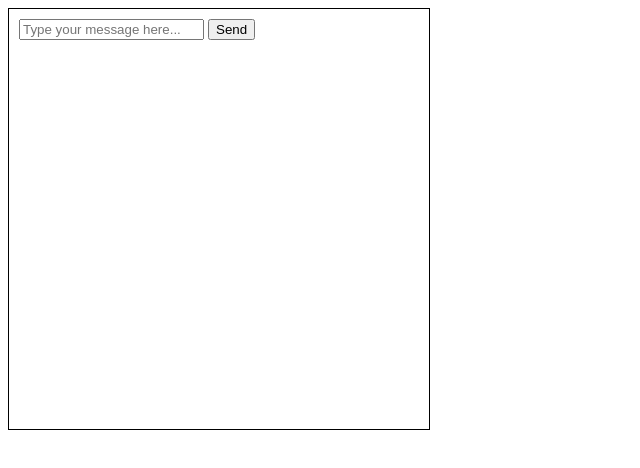
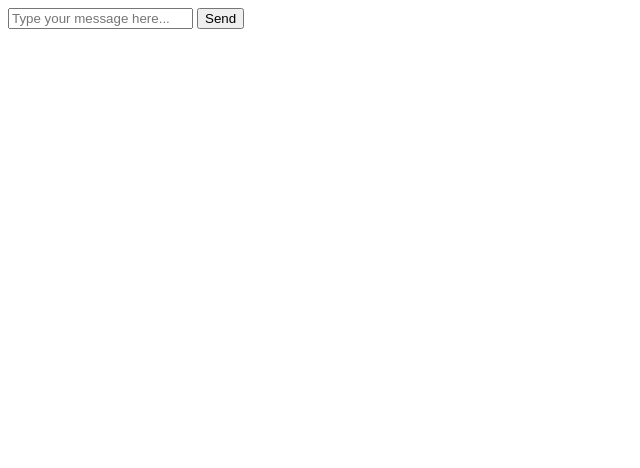
Before and after one commit to TahjaeDevX/Noss-E-Beta, a plain HTML site: page index.html in a window 1280 px wide. Shown: the whole page, without its empty margins (0-640 px from the left). Drawn offline with Linux system fonts and the light colour scheme.

Commit message:
removal of the scroll box

```diff
--- a/index.html
+++ b/index.html
@@ -5,7 +5,7 @@
     <link rel="stylesheet" href="style.css">
 </head>
 <body>
-	<div id="chatbox">
+	<div id="TosAI">
 	<input type="text" id="userinput" placeholder="Type your message here...">
 	<button onclick="send()">Send</button>
 	<script src="script.js"></script>
--- a/script.js
+++ b/script.js
@@ -15,7 +15,7 @@ function send() {
     var messageElement = document.createElement("p");
     messageElement.innerHTML = "<strong>You:</strong> " + message;
     var responseElement = document.createElement("p");
-    responseElement.innerHTML = "<strong>Chatbot:</strong> " + response;
+    responseElement.innerHTML = "<strong>TosAI:</strong> " + response;
     chatbox.appendChild(messageElement);
     chatbox.appendChild(responseElement);
     chatbox.scrollTop = chatbox.scrollHeight;
--- a/style.css
+++ b/style.css
@@ -1,6 +1,3 @@
-#chatbox {
-    width: 400px;
-    height: 400px;
-    border: 1px solid black;
-    padding: 10px;
+#TosAI {
+
 }
```
